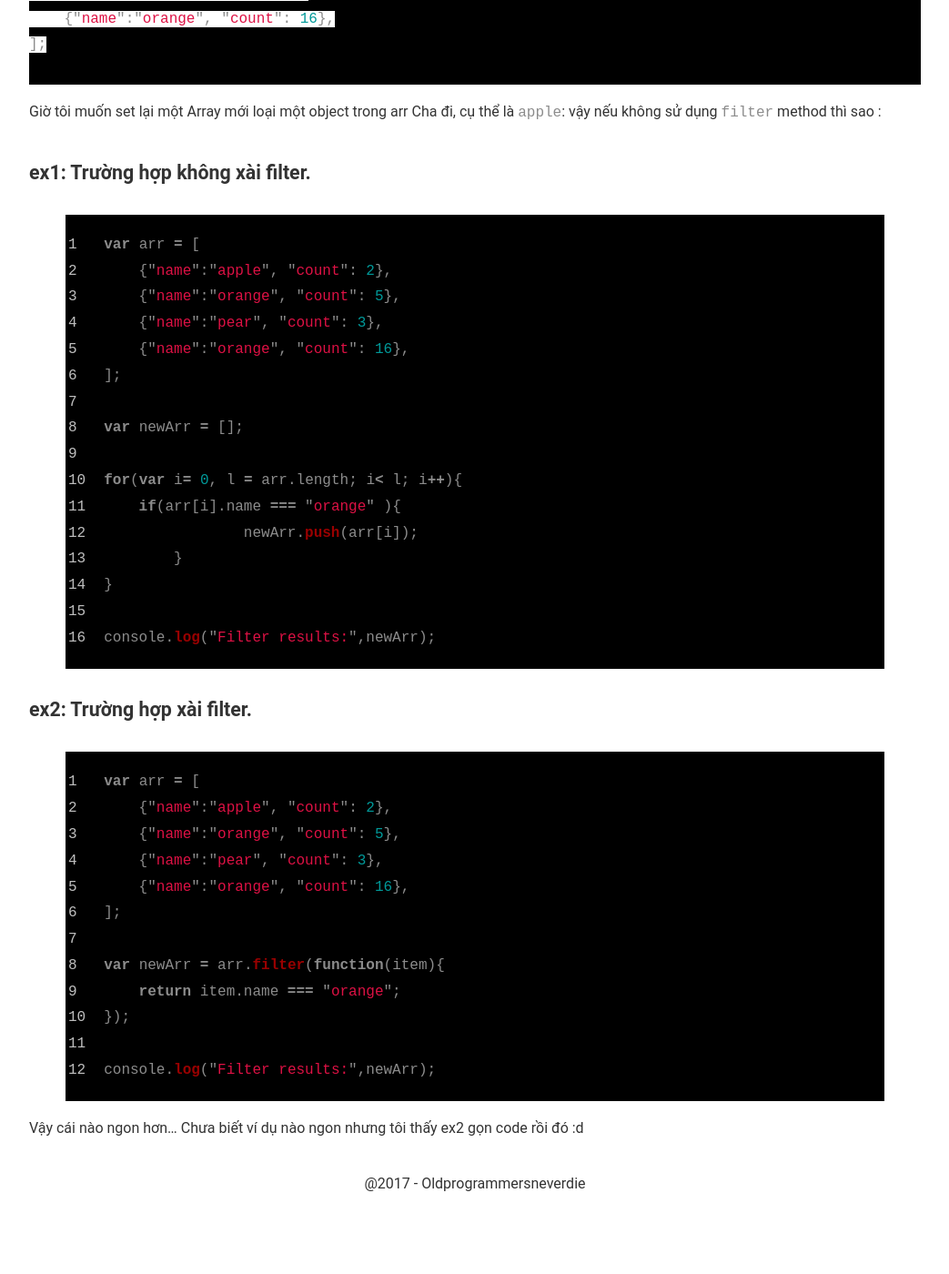
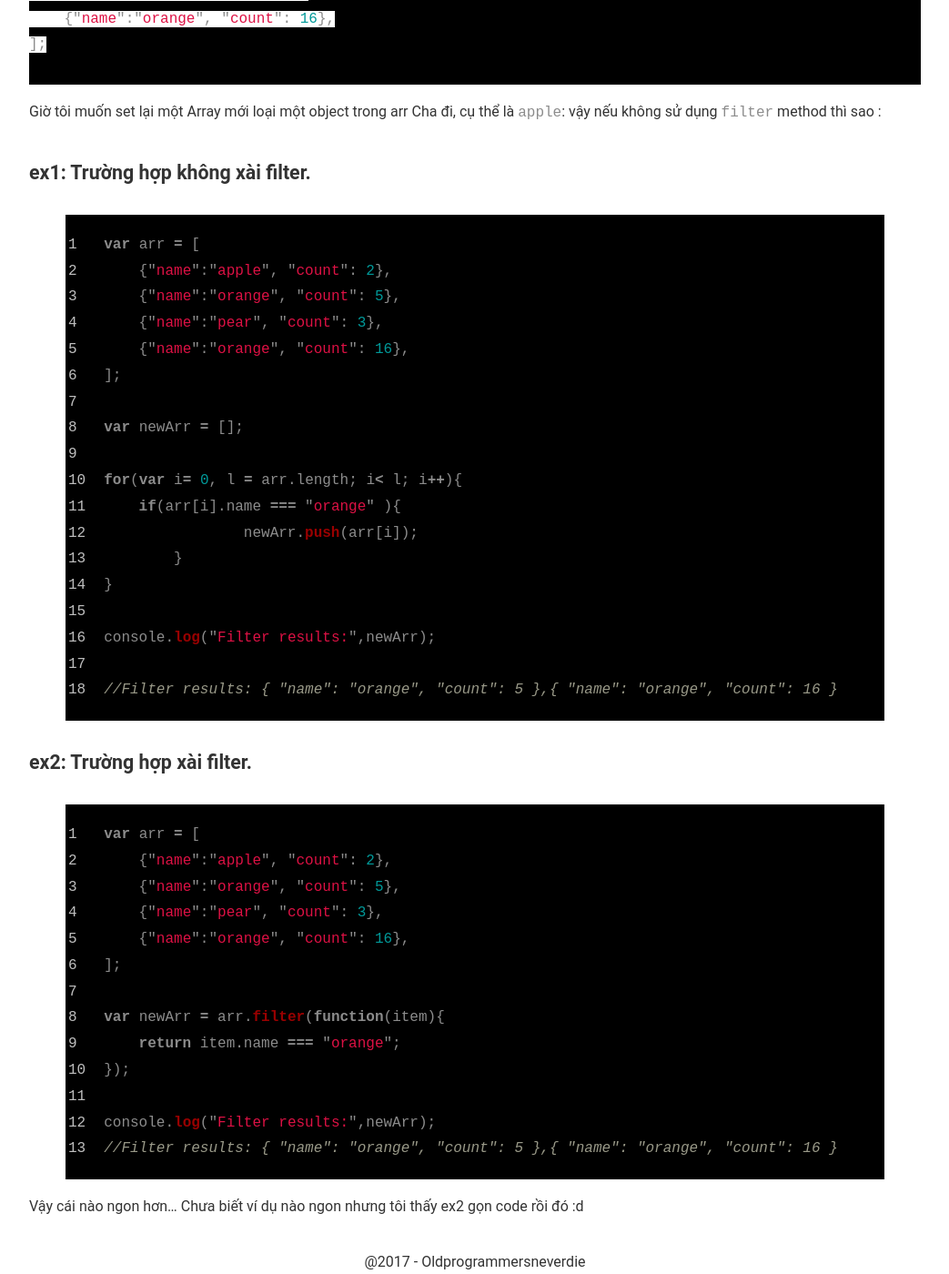
Before and after one commit to oldprogrammersneverdie/oldprogrammersneverdie.github.io, a Jekyll site: the page built from _posts/2017-08-18-su-dung-method-filter-trong-javascript.md, in a window 1280 px wide and 1400 px high, scrolled down 516 px. Shown: the whole window at 91% size, without its empty margins (118-1161 px from the left). Built offline with Jekyll 4.4.1, drawn with Linux system fonts in a browser that asks for light colours; before the commit the page ends 1842 px from its top, so only the background shows below that.

Commit message:
Initial commit

```diff
--- a/_posts/2017-08-18-su-dung-method-filter-trong-javascript.md
+++ b/_posts/2017-08-18-su-dung-method-filter-trong-javascript.md
@@ -42,6 +42,8 @@ for(var i= 0, l = arr.length; i< l; i++){
 
 console.log("Filter results:",newArr);
 
+//Filter results: { "name": "orange", "count": 5 },{ "name": "orange", "count": 16 }
+
 {% endhighlight %}
 
 ### ex2: Trường hợp xài filter.
@@ -60,6 +62,7 @@ var newArr = arr.filter(function(item){
 });
 
 console.log("Filter results:",newArr);
+//Filter results: { "name": "orange", "count": 5 },{ "name": "orange", "count": 16 }
 
 {% endhighlight %}
 
```
Also changed, not shown: _posts/2017-02-10-hello-world.md (+3 -0 lines).
